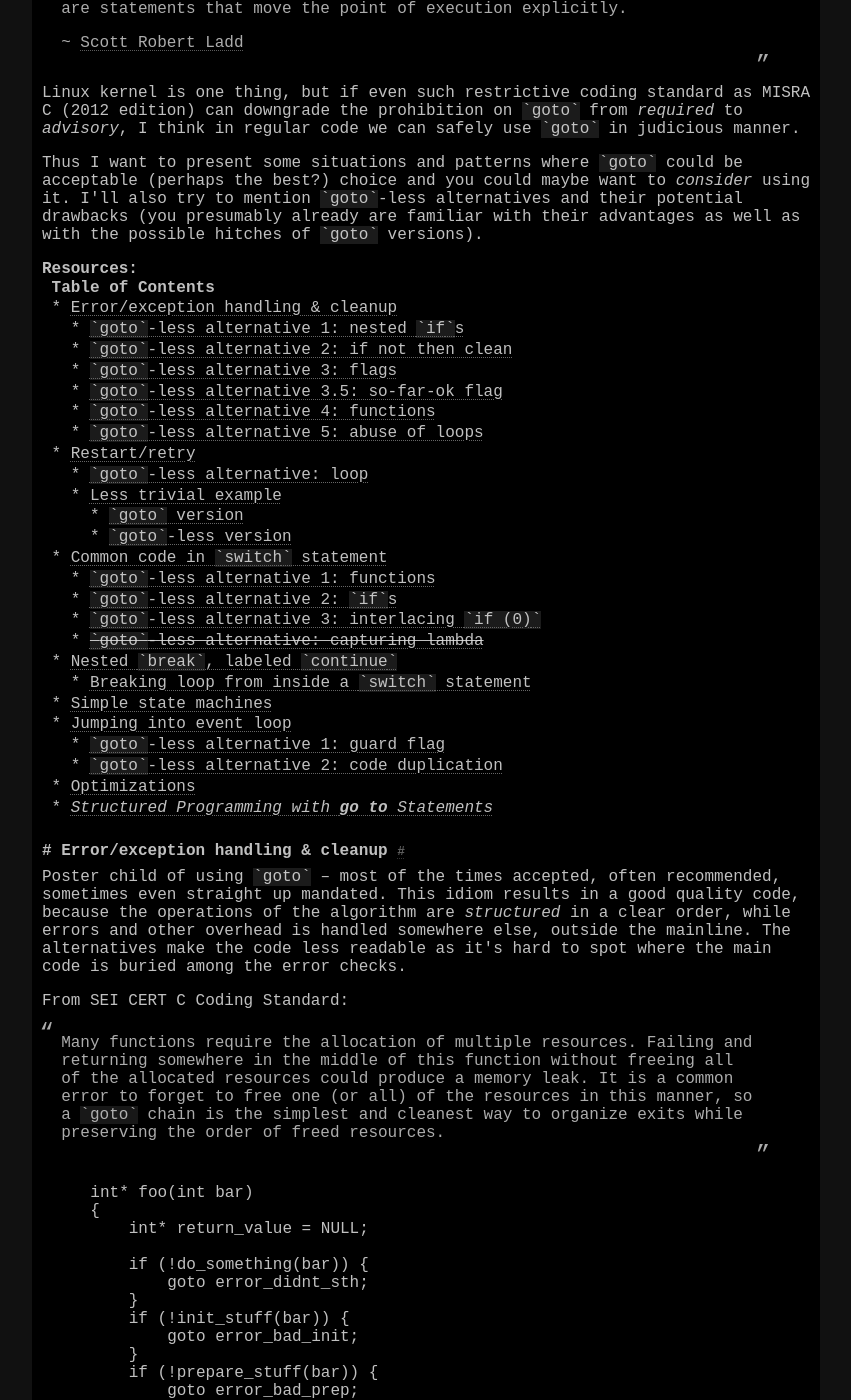
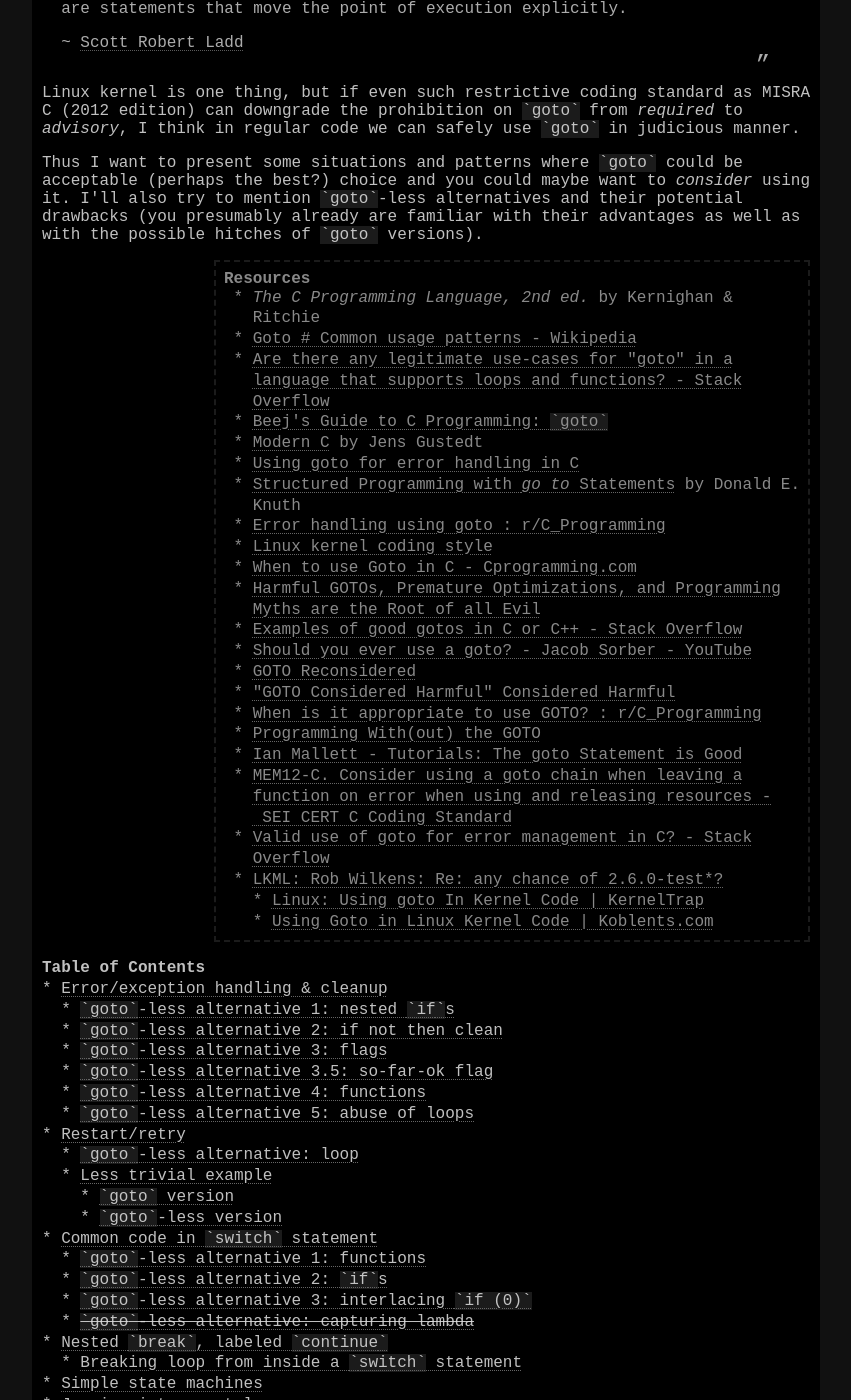
Before and after one commit to Jorenar/blog, a Jekyll site: the page built from _posts/2023-02-26-gotophobia-harmful.md, in a window 1280 px wide and 1400 px high, scrolled down 784 px. Shown: the whole window, without its empty margins (214-1065 px from the left). Built offline with Jekyll 4.4.1, drawn with Linux system fonts in a browser that asks for light colours.

Commit message:
deploy: 3490955c28df90e8dafc776dc7ff46b1834ad516

```diff
--- a/_posts/2023-02-26-gotophobia-harmful.md
+++ b/_posts/2023-02-26-gotophobia-harmful.md
@@ -55,7 +55,8 @@ I'll also try to mention `goto`-less alternatives and their potential drawbacks
 (you presumably already are familiar with their advantages as well as with
  the possible hitches of `goto` versions).
 
-**Resources:**
+<aside markdown="1">
+**Resources**
 
 * _The C Programming Language, 2nd ed._ by Kernighan & Ritchie
 * [Goto # Common usage patterns - Wikipedia](https://en.wikipedia.org/wiki/Goto#Common_usage_patterns)
@@ -80,6 +81,7 @@ I'll also try to mention `goto`-less alternatives and their potential drawbacks
 * [LKML: Rob Wilkens: Re: any chance of 2.6.0-test\*?](https://lkml.org/lkml/2003/1/12/126)
   * [Linux: Using goto In Kernel Code \| KernelTrap](https://web.archive.org/web/20130521051957/https://kerneltrap.org/node/553/2131)
   * [Using Goto in Linux Kernel Code \| Koblents.com](https://koblents.com/Ches/Links/Month-Mar-2013/20-Using-Goto-in-Linux-Kernel-Code/)
+</aside>
 
 * Table of Contents
 {:toc}
```
